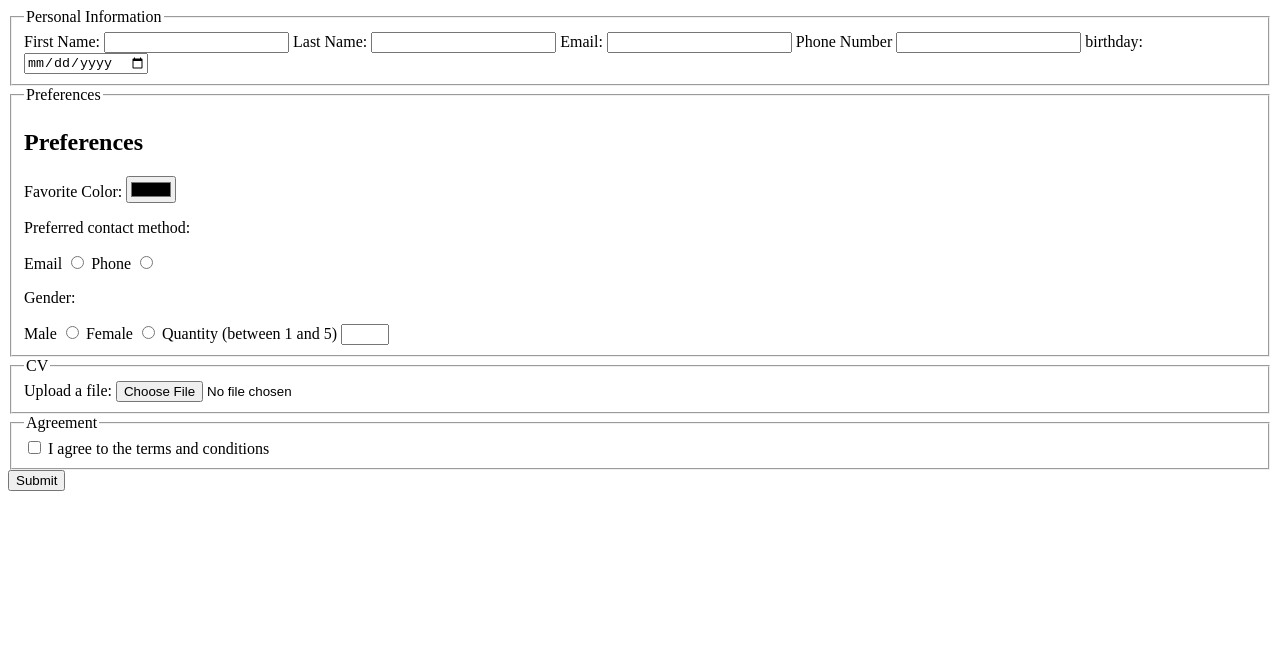
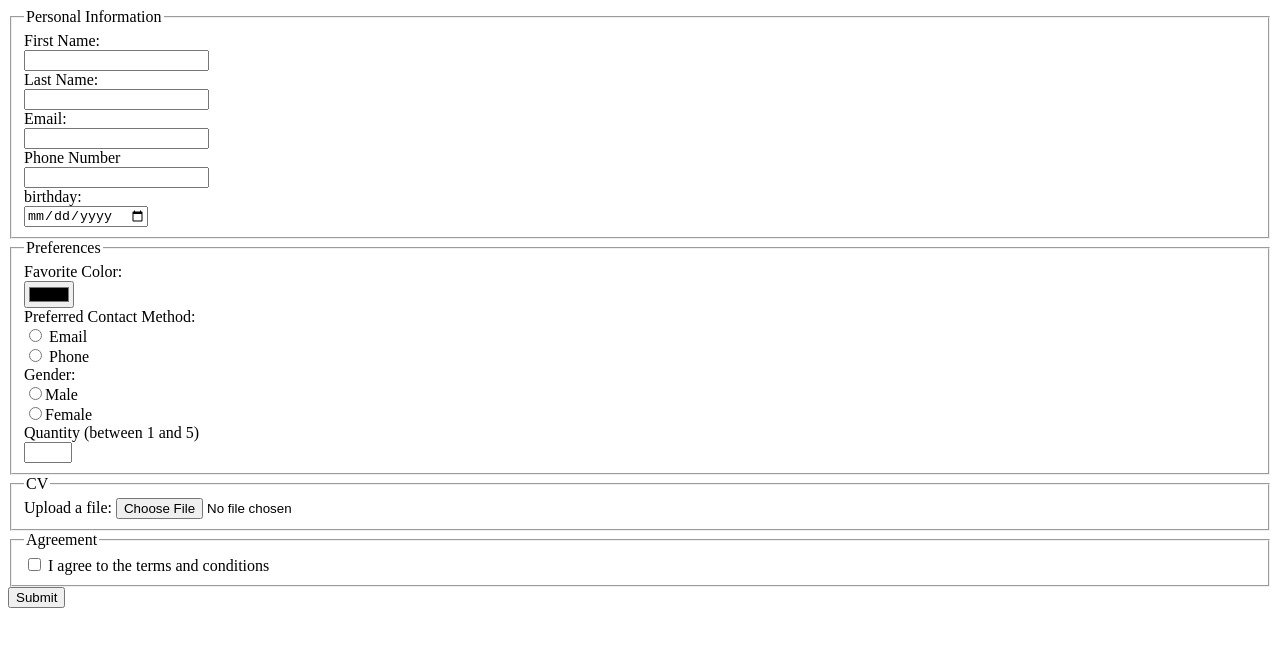
Before and after one commit to ALU-BSE/week-4-replicate-and-style-a-form-e-wanjiru-alustudent-com, a plain HTML site: page index.html in a window 1280 px wide. Drawn offline with Linux system fonts and the light colour scheme.

Commit message:
updated the index.html file

```diff
--- a/index.html
+++ b/index.html
@@ -11,58 +11,64 @@
         <form action="" method="post">
             <fieldset>
                 <legend>Personal Information</legend>
-                <div class="personal-info">
+                <div>
                     <label for="first-name">First Name:</label>
-                    <input type="text" id="first-name" name="first-name" required>
+                <div><input type="text" id="first-name" name="first-name" required></div>
+                </div>
+                <div>
                     <label for="last-name">Last Name:</label>
-                    <input type="text" id="last-name" name="last-name" required>
+                <div><input type="text" id="last-name" name="last-name" required></div>
+                </div>
+                <div>
                     <label for="email">Email:</label>
-                    <input type="email" id="email" name="email" required>
+                <div><input type="email" id="email" name="email" required></div>
+                </div>
+                <div>
                     <label for="phone-number">Phone Number</label>
-                    <input type="tel" id="phone-number" name="phone-number" required>
+                <div><input type="tel" id="phone-number" name="phone-number" required></div>
+                </div>
+                <div>
                     <label for="birthday">birthday:</label>
-                    <input type="date" id="birthday" name="birthday" required>
+                <div><input type="date" id="birthday" name="birthday" required></div>
+                </div>
             </fieldset>
+
             <fieldset>
                 <legend>Preferences</legend>
-            </div>
-                <div class="preferences">
-                    <h2>Preferences</h2>
+                <div>
                     <label for="color">Favorite Color:</label>
-                    <input type="color" id="color" name="color" required>
-                    <p>Preferred contact method:</p>
-                    <label for="contact-email">Email</label>
-                    <input type="radio" id="contact-email" name="contact-method" value="Email">
-                    <label for="contact-phone"> Phone </label>
-                    <input type="radio" id="contact-phone" name="contact-method" value="Phone">
-                    <p>Gender:</p>
-                    <label for="male">Male</label>
-                    <input type="radio" id="male" name="gender" value="male">
-                    <label for="female">Female</label>
-                    <input type="radio" id="female" name="gender" value="female">
+                <div><input type="color" id="color" name="color" required></div>
+                </div>
+                <div>
+                    <label for="contact-email">Preferred Contact Method:</label>
+                <div><input type="radio" id="Email" name="contact_method" value="Email"> <label for="Email">Email</label></div>
+            <div><input type="radio" id="Phone" name="contact_method" value="Phone"> <label for="Phone">Phone</label></div>
+                </div>
+                <div>
+                    <label for="Gender">Gender:</label>
+                <div><input type="radio" id="male" name="gender" value="male"><label for="male">Male</label></div>
+                <div><input type="radio" id="female" name="gender" value="female"><label for="female">Female</label></div>
+                </div>
+                <div>
                     <label for="quantity">Quantity (between 1 and 5)</label>
-                    <input type="number" id="quantity" name="quantity" min="1" max="5" required>
+                <div><input type="number" id="quantity" name="quantity" min="1" max="5" required></div>
+                </div>
             </fieldset>
+
             <fieldset>
                 <legend>CV</legend>
-                </div>
-                <div class="cv">
                     <label for="cv">Upload a file:</label>
                     <input type="file" id="cv" name="cv" required>
                 </fieldset>
                 <fieldset>
                     <legend>Agreement</legend>
-                </div>
-                <div class="agreement">
                     <input type="checkbox" id="agreement" name="agreement" required>
                     <label for="agreement">I agree to the terms and conditions</label>
             </fieldset>
-                </div>
-                <div class="sumbit">
+                <div class="submit">
                     <input type="submit" value="Submit">
                 </div>
-            </div>
-        </form>
-    </section>
+            </form>
+       </section>
 </body>
 </html>
```
